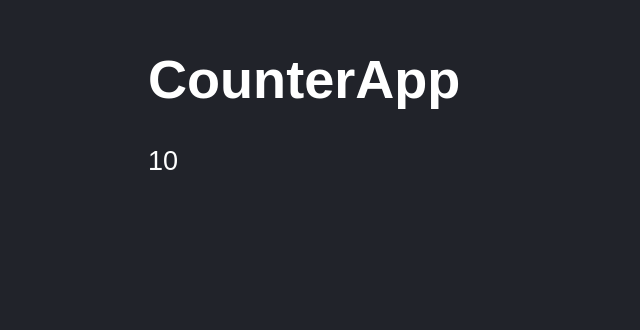
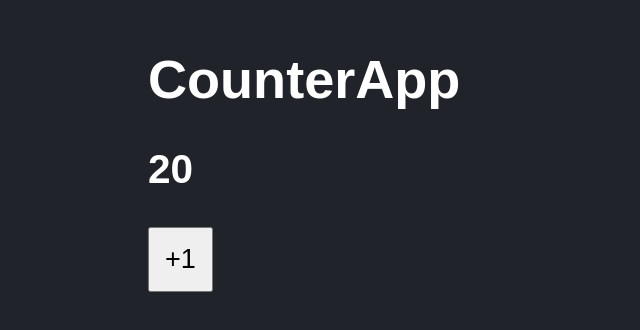
Before and after one commit to GenerationMilton/react-vite-init, a React (Vite) app: page / in a window 1280 px wide. Shown: the part 136-466 px from the top of the page, without its empty margins (0-640 px from the left). Built offline with nearby package versions, Linux system fonts and the light colour scheme.

Commit message:
hooks in react

```diff
--- a/src/CounterApp.jsx
+++ b/src/CounterApp.jsx
@@ -1,10 +1,28 @@
-import PropTypes from "prop-types"
+import PropTypes from "prop-types";
+import { useState } from "react";
+
+//Event click
+// const handleAdd= (event)=>{
+//     console.log(event)
+// }
 
 export const CounterApp = ({value}) => {
+
+    const [ counter, setCounter] =useState(value);
+    //hooks
+    const handleAdd= ()=>{
+        // setCounter(counter +1);
+        setCounter((c)=>c+1);
+    }
+
   return (
     <>
       <h1>CounterApp</h1>
-      {value}
+      <h2>{counter}</h2>
+
+      <button onClick={ handleAdd}>
+        +1
+      </button>
     </>
   )
 }
--- a/src/main.jsx
+++ b/src/main.jsx
@@ -9,6 +9,6 @@
 ReactDOM.createRoot( document.getElementById('root')).render(
     <React.StrictMode>
         {/* <FirstApp /> */}
-        <CounterApp value={10}/>
+        <CounterApp value={20}/>
     </React.StrictMode>
 );
--- a/src/styles.css
+++ b/src/styles.css
@@ -5,3 +5,8 @@
     font-size: 1.3rem;
     padding: 70px;
 }
+
+button{
+    padding: 15px;
+    font-size: 1.3rem;
+}
```
